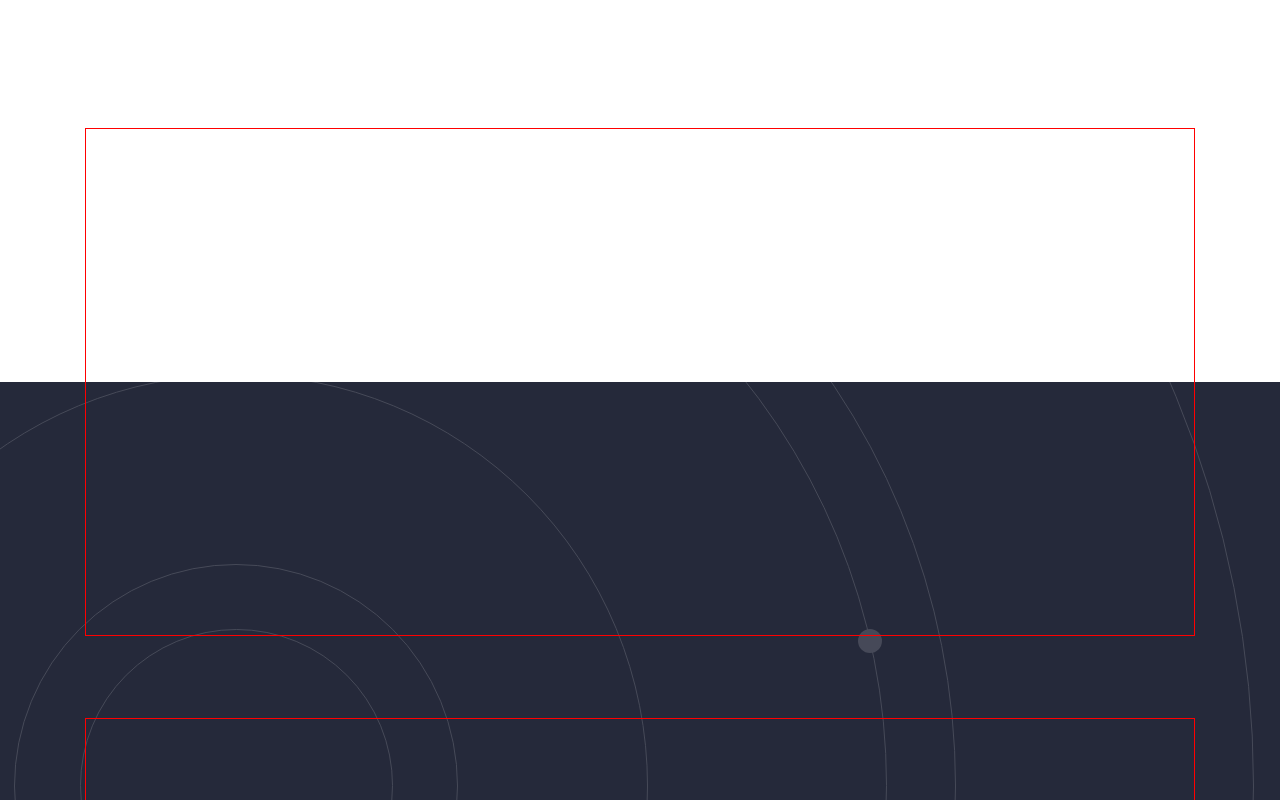
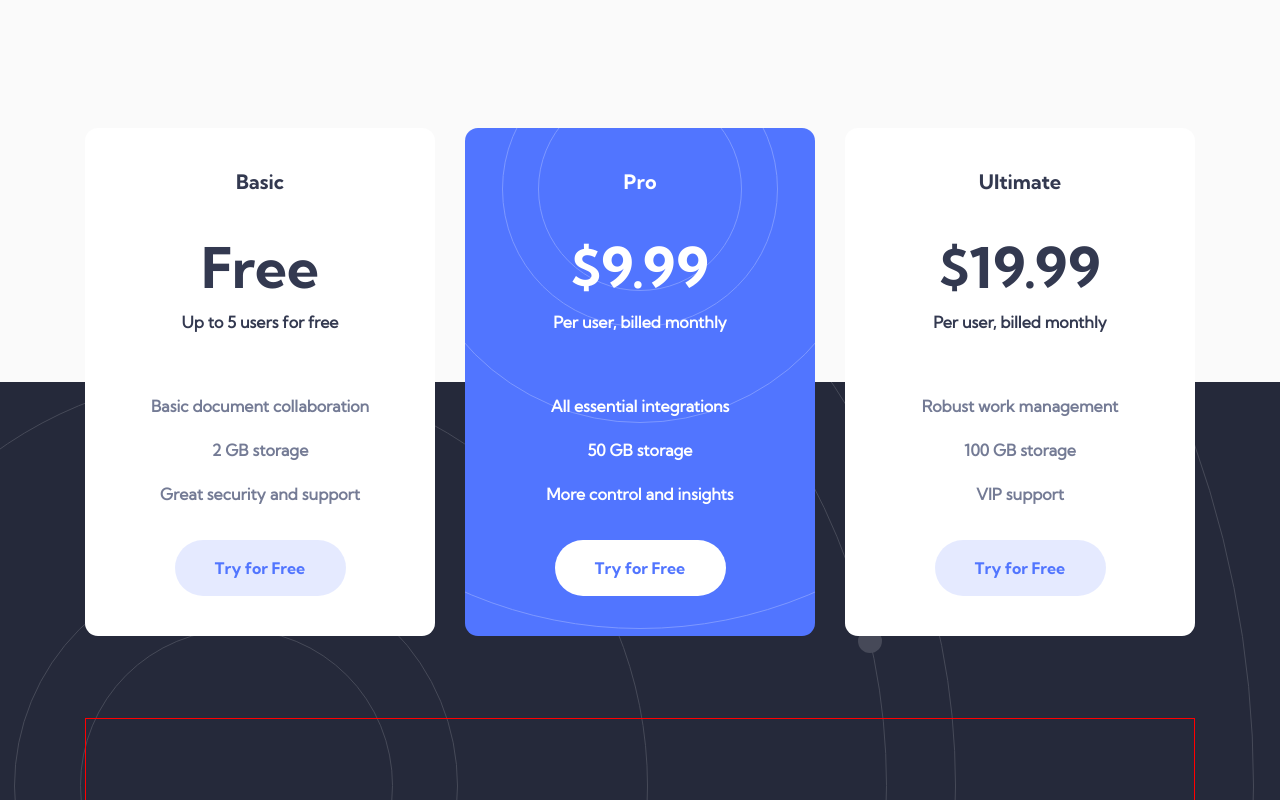
Before and after one commit to danielopq/officelite, a React (Vite) app: page / in a window 1280 px wide. Shown: the part 800-1600 px from the top of the page. Built offline with nearby package versions, Linux system fonts and the light colour scheme.

Commit message:
Plans.tsx - finished

```diff
--- a/src/assets/css/footer/plans.css
+++ b/src/assets/css/footer/plans.css
@@ -2,5 +2,67 @@
     width: 1110px;
     height: 508px;
     margin-top: -254px;
-    border: solid 1px red;
+    display: flex;
+    flex-direction: row;
+    justify-content: space-between;
 }
+
+#plans > p{
+    display:inline-flex;
+}
+
+#basicPlan,#ultimatePlan{
+    background-color: white;
+    color: var(--dark-blue-med);
+}
+
+#basicPlan .planFeature,#ultimatePlan .planFeature{
+    color: var(--light-grey);
+}
+
+
+
+
+
+#proPlan{
+    background: var(--dark-purple) url('../../img/home/bg-pattern-pricing.svg') 50% -379px/880px no-repeat;
+    color: white;
+}
+
+.planFrame > button{
+    margin-top: 16px;
+}
+
+.planFrame{
+    width: 350px;
+    height: 508px;
+    border-radius: 13px;
+    display: flex;
+    flex-direction: column;
+    align-items: center;
+    justify-content: flex-start;
+    padding-top: 40px;
+}
+
+.planName{
+    height: 28px;
+    font: 700 20px/28px 'KumbhSans-Bold';
+}
+
+.planPrice{
+    height: 64px;
+    font: 700 56px/64px 'KumbhSans-Bold';
+    margin-top: 40px;
+}
+
+.userLimit{
+    height: 28px;
+    font: 700 16px/28px 'KumbhSans-Regular';
+    margin: 8px 0px 56px 0px;
+}
+
+.planFeature{
+    height: 28px;
+    font: 700 16px/28px 'KumbhSans-Regular';
+    margin-bottom: 16px;
+}
--- a/src/assets/css/main/main.css
+++ b/src/assets/css/main/main.css
@@ -3,5 +3,5 @@ main{
     height: 1182px;
     margin:0px;
     padding: 81px 165px 0px 165px;
-    background: url('../../img/home/bg-pattern-header.svg') 656px -419px/1134px no-repeat;
+    background: #FAFAFA url('../../img/home/bg-pattern-header.svg') 656px -419px/1134px no-repeat;
 }
--- a/src/components/footer/Plans.tsx
+++ b/src/components/footer/Plans.tsx
@@ -1,8 +1,36 @@
 import '../../assets/css/footer/plans.css';
-
+import DefaultButton from '../commons/DefaultButton';
 const Plans = () => {
-    return(
-        <div id="plans"></div>
+    return (
+        <div id="plans">
+            <div id="basicPlan" className='planFrame'>
+                <p className='planName'>Basic</p>
+                <p className='planPrice'>Free</p>
+                <p className='userLimit'>Up to 5 users for free</p>
+                <p className='planFeature'>Basic document collaboration</p>
+                <p className='planFeature'>2 GB storage</p>
+                <p className='planFeature'>Great security and support</p>
+                <DefaultButton buttonType='tryDark'>Try for Free</DefaultButton>
+            </div>
+            <div id="proPlan" className='planFrame'>
+                <p className='planName'>Pro</p>
+                <p className='planPrice'>$9.99</p>
+                <p className='userLimit'>Per user, billed monthly</p>
+                <p className='planFeature'>All essential integrations</p>
+                <p className='planFeature'>50 GB storage</p>
+                <p className='planFeature'>More control and insights</p>
+                <DefaultButton buttonType='tryLight'>Try for Free</DefaultButton>
+            </div>
+            <div id="ultimatePlan" className='planFrame'>
+                <p className='planName'>Ultimate</p>
+                <p className='planPrice'>$19.99</p>
+                <p className='userLimit'>Per user, billed monthly</p>
+                <p className='planFeature'>Robust work management</p>
+                <p className='planFeature'>100 GB storage</p>
+                <p className='planFeature'>VIP support</p>
+                <DefaultButton buttonType='tryDark'>Try for Free</DefaultButton>
+            </div>
+        </div>
     )
 }
 
```
